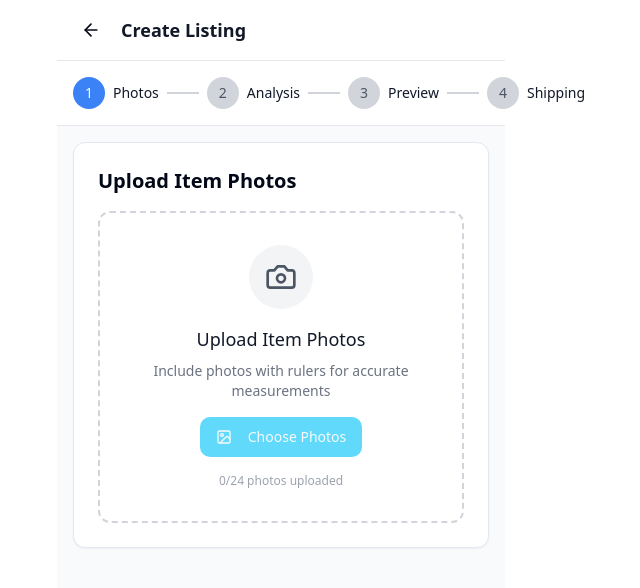
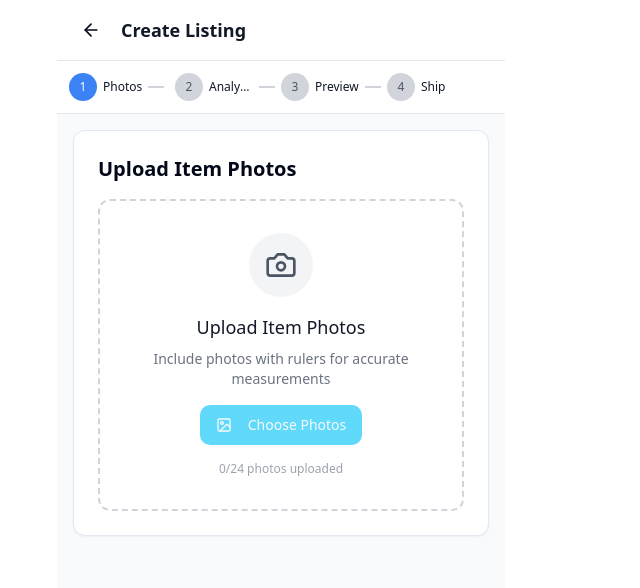
Before and after one commit to godawgs87/style-smart-listings, a React (Vite) app: page / in a window 1280 px wide. Both pictures are taken after a click on the button "Create New Listing". Shown: the top 588 px of the page, without its empty margins (359-999 px from the left). Built offline with nearby package versions, Linux system fonts and the light colour scheme.

Commit message:
Fix Create Listing page issues
Fixes the Create Listing page by addressing the cutoff shipping step in the process and ensuring the analysis results are visible. Also addresses the photo analysis error.

```diff
--- a/src/pages/CreateListing.tsx
+++ b/src/pages/CreateListing.tsx
@@ -63,8 +63,12 @@ const CreateListing = ({ onBack, onViewListings }: CreateListingProps) => {
     setIsAnalyzing(true);
 
     try {
+      console.log('=== PHOTO ANALYSIS DEBUG ===');
+      console.log('Starting photo analysis with', photos.length, 'photos');
+
       // Convert photos to base64
       const base64Photos = await convertFilesToBase64(photos);
+      console.log('Photos converted to base64, first photo size:', base64Photos[0]?.length || 0);
 
       console.log('Calling analyze-photos function...');
 
@@ -72,12 +76,14 @@ const CreateListing = ({ onBack, onViewListings }: CreateListingProps) => {
         body: { photos: base64Photos }
       });
 
+      console.log('Supabase function response received');
+      console.log('Error:', error);
+      console.log('Data:', data);
+
       if (error) {
         console.error('Supabase function error:', error);
-        throw error;
+        throw new Error(`Function call failed: ${error.message}`);
       }
-
-      console.log('Analysis result:', data);
 
       if (data.success && data.listing) {
         const analysisResult = data.listing;
@@ -91,13 +97,17 @@ const CreateListing = ({ onBack, onViewListings }: CreateListingProps) => {
           description: "Your listing has been generated successfully."
         });
       } else {
-        throw new Error(data.error || 'Analysis failed');
+        throw new Error(data.error || 'Analysis failed - no data returned');
       }
     } catch (error) {
-      console.error('Analysis error:', error);
+      console.error('=== ANALYSIS ERROR ===');
+      console.error('Error type:', error?.constructor?.name);
+      console.error('Error message:', error?.message);
+      console.error('Full error:', error);
+
       toast({
         title: "Analysis Failed",
-        description: "There was an error analyzing your photos. Please try again.",
+        description: `Error: ${error?.message || 'Unknown error'}. Please check your photos and try again.`,
         variant: "destructive"
       });
     } finally {
@@ -208,7 +218,7 @@ const CreateListing = ({ onBack, onViewListings }: CreateListingProps) => {
     { id: 'photos', title: 'Photos', completed: photos.length > 0 },
     { id: 'analysis', title: 'Analysis', completed: listingData !== null },
     { id: 'preview', title: 'Preview', completed: currentStep === 'shipping' },
-    { id: 'shipping', title: 'Shipping', completed: false }
+    { id: 'shipping', title: 'Ship', completed: false }
   ];
 
   // Extract weight from listing data for shipping calculator
@@ -248,30 +258,32 @@ const CreateListing = ({ onBack, onViewListings }: CreateListingProps) => {
         onBack={onBack}
       />
 
-      {/* Progress Steps */}
-      <div className="bg-white border-b border-gray-200 p-4">
-        <div className="flex justify-between items-center">
+      {/* Fixed Progress Steps - Better responsive layout */}
+      <div className="bg-white border-b border-gray-200 p-3 sticky top-[60px] z-40">
+        <div className="flex justify-between items-center max-w-full overflow-x-auto">
           {steps.map((step, index) => (
-            <div key={step.id} className="flex items-center">
-              <div className={`w-8 h-8 rounded-full flex items-center justify-center text-sm font-medium ${
+            <div key={step.id} className="flex items-center min-w-0 flex-1">
+              <div className="flex items-center justify-center min-w-0">
+                <div className={`w-7 h-7 rounded-full flex items-center justify-center text-xs font-medium flex-shrink-0 ${
                   step.completed
                     ? 'bg-green-500 text-white'
                     : currentStep === step.id
                     ? 'bg-blue-500 text-white'
                     : 'bg-gray-300 text-gray-600'
                 }`}>
-                {step.completed ? <Check className="w-4 h-4" /> : index + 1}
+                  {step.completed ? <Check className="w-3 h-3" /> : index + 1}
                 </div>
-              <span className="ml-2 text-sm font-medium text-gray-900">{step.title}</span>
+                <span className="ml-1.5 text-xs font-medium text-gray-900 truncate">{step.title}</span>
+              </div>
               {index < steps.length - 1 && (
-                <div className="w-8 h-0.5 bg-gray-300 mx-2" />
+                <div className="w-4 h-0.5 bg-gray-300 mx-1.5 flex-shrink-0" />
               )}
             </div>
           ))}
         </div>
       </div>
 
-      <div className="p-4">
+      <div className="p-4 space-y-4">
         {currentStep === 'photos' && (
           <Card className="p-6">
             <h2 className="text-xl font-bold mb-4">Upload Item Photos</h2>
@@ -279,8 +291,8 @@ const CreateListing = ({ onBack, onViewListings }: CreateListingProps) => {
 
             {photos.length > 0 && (
               <div className="mt-6">
-                <Button onClick={handleAnalyze} className="w-full">
-                  Analyze Photos ({photos.length} uploaded)
+                <Button onClick={handleAnalyze} className="w-full" disabled={isAnalyzing}>
+                  {isAnalyzing ? 'Analyzing...' : `Analyze Photos (${photos.length} uploaded)`}
                 </Button>
               </div>
             )}
```
Lines whose indentation alone changed are shown as unchanged.
